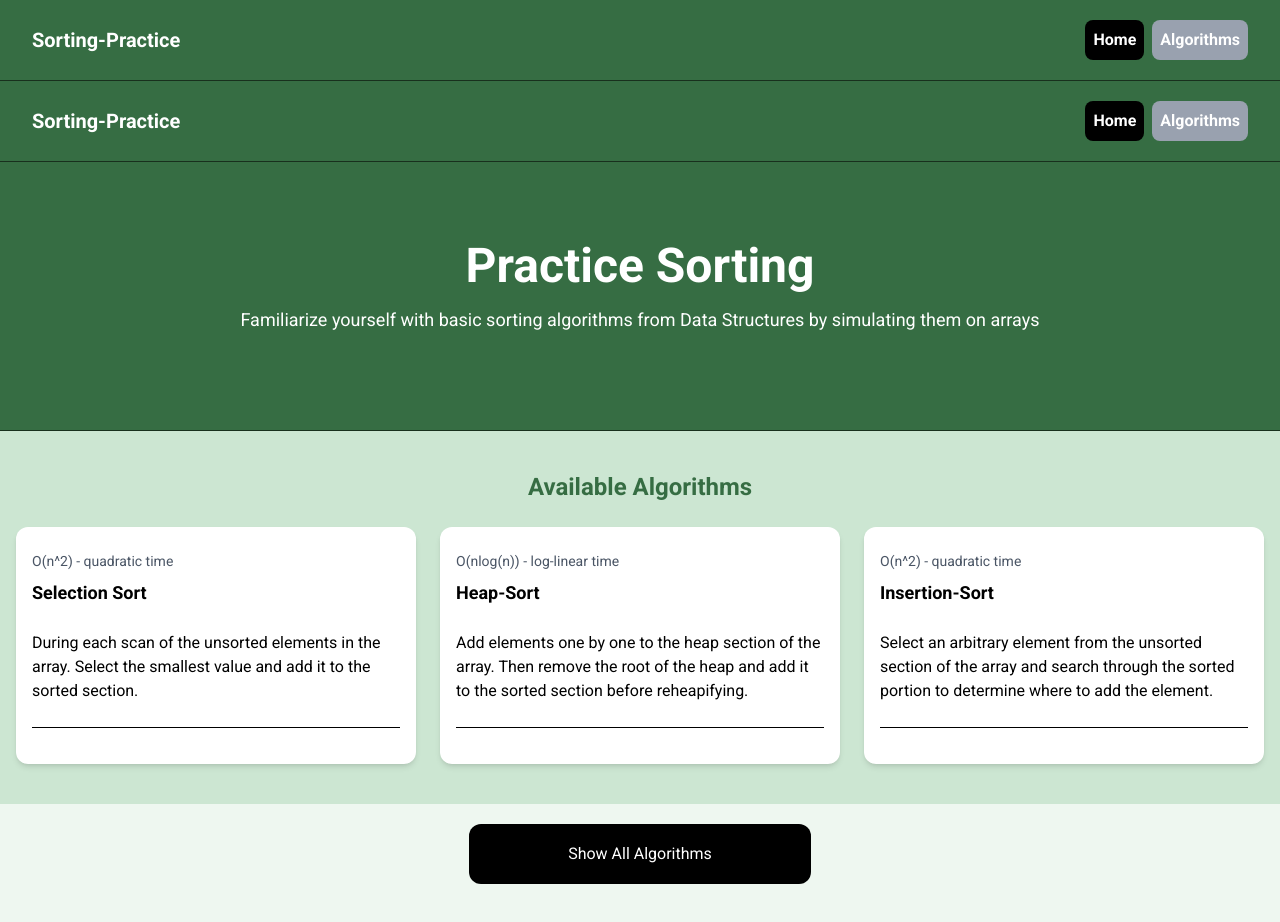
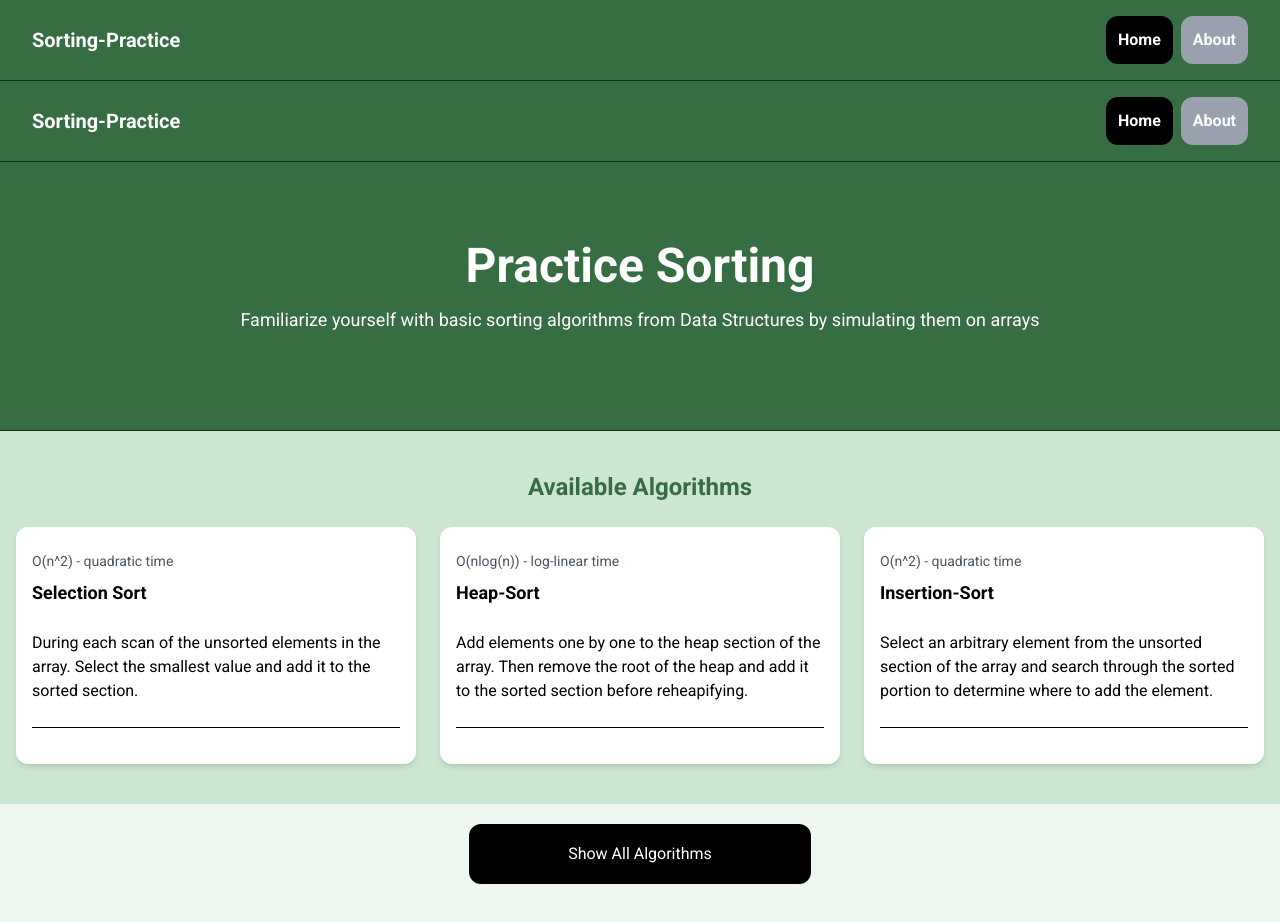
Before and after one commit to e-middleton/sorting-practice, a React (Vite) app: page / in a window 1280 px wide. Shown: the top 922 px of the page. Built offline with nearby package versions, Linux system fonts and the light colour scheme.

Commit message:
initial commit about page

```diff
--- a/src/App.jsx
+++ b/src/App.jsx
@@ -6,11 +6,13 @@ import NotFoundPage from './pages/NotFoundPage';
 import SelectionSortPage from './pages/SelectionSortPage';
 import HeapSortPage from './pages/HeapSortPage';
 import InsertionSortPage from './pages/InsertionSortPage';
+import AboutPage from './pages/AboutPage';
 
 const router = createHashRouter(
   createRoutesFromElements(
     <Route path='/' element={<MainLayout />} >
       <Route index element={<HomePage />}/>
+      <Route path='/about' element={<AboutPage />}/>
       <Route path='/algorithms' element={<AlgorithmsPage homepage='false'/>}/>
       <Route path='/practice-SelectionSort' element={<SelectionSortPage />}/>
       <Route path='/practice-HeapSort' element={<HeapSortPage />}/>
--- a/src/components/Navbar.jsx
+++ b/src/components/Navbar.jsx
@@ -3,8 +3,8 @@ import {NavLink} from 'react-router-dom';
 const Navbar = () => {
   const links = ({isActive}) =>
     isActive
-    ? "text-white font-roboto text-base font-bold rounded-lg bg-black p-2 hover:bg-gray-800"
-    : "text-white font-roboto text-base font-bold bg-gray-400 rounded-lg p-2 hover:bg-gray-800";
+    ? "text-white font-roboto text-base font-bold rounded-xl bg-black p-3 hover:bg-gray-800"
+    : "text-white font-roboto text-base font-bold bg-gray-400 rounded-xl p-3 hover:bg-gray-800";
   return (
     <nav className='bg-darkBlock border-b border-darkButton'>
       <div className='mx-auto max-w-7xl px-2 sm:px-6 lg:px-8'>
@@ -14,7 +14,7 @@ const Navbar = () => {
           </div>
           <div className='flex gap-2'>
             <NavLink to='/' className={links}>Home</NavLink>
-            <NavLink to='/algorithms' className={links}>Algorithms</NavLink>
+            <NavLink to='/about' className={links}>About</NavLink>
             </div>
         </div>
       </div>
--- /dev/null
+++ b/src/pages/AboutPage.jsx
@@ -0,0 +1,31 @@
+import Navbar from "../components/Navbar";
+
+const AboutPage = () => {
+  const text = `
+  Hello!
+  My name is Emily, and I'm a CSC Major at Smith.
+  I took Data structures (CSC 210) in Fall of 2025, and I loved the class,
+  but I wished I had some hands-on practice for some of the algorithms.
+  I made this website over winter break to try create some visualizations,
+  ... and am still working on it. :(
+
+  This website was made by a party of one (me), so there are likely a few bugs lurking I haven't caught yet.
+  My goal is to help other data structures students, so if something seems broken
+  or incorrect, please don't hesitate to reach out or submit in github issues!
+  `
+
+  return (
+    <>
+      <Navbar />
+      <section className='bg-white flex justify-start m-5 shadow-sm rounded-lg px-4'>
+        <div className="flex justify-center rounded-lg bg-white text-xl md:justify-start">
+          <p className="whitespace-pre-wrap">
+            {text}
+          </p>
+        </div>
+      </section>
+
+    </>
+  );
+}
+export default AboutPage;
```
